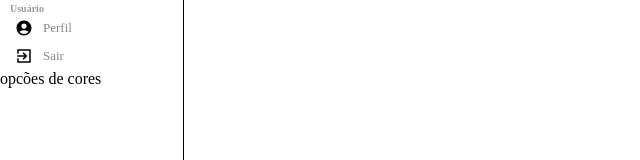
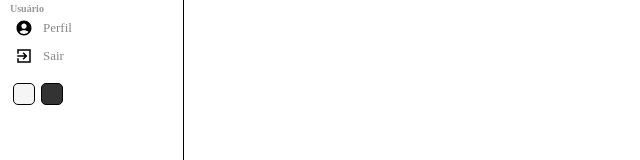
Before and after one commit to victor2706/Projeto-Final-frontend, a React (Create React App) app: page / in a window 1280 px wide. Shown: the part 284-444 px from the top of the page, without its empty margins (0-640 px from the left). Built offline with nearby package versions, Linux system fonts and the light colour scheme.

Commit message:
Barra Lateral 2

```diff
--- a/src/components/MenuLateral/Menulat.jsx
+++ b/src/components/MenuLateral/Menulat.jsx
@@ -47,7 +47,10 @@ const MenuLat = () => {
           </li>
         </ul>
       </div>
-      <div className="bottom">opcões de cores</div>
+      <div className="bottom">
+        <div className='opcaodecores'></div>
+        <div className='opcaodecores'></div>
+      </div>
     </div>
   )
 }
--- a/src/components/MenuLateral/menulat.scss
+++ b/src/components/MenuLateral/menulat.scss
@@ -54,4 +54,30 @@
             }
         }
     }
+
+
+    .bottom{
+        display: flex;
+        align-items: center;
+        margin: 10px;
+
+        .opcaodecores{
+            width: 20px;
+            height: 20px;
+            border-radius: 5px;
+            border: 1px solid #000;
+            cursor: pointer;
+            margin: 3px;
+
+            &:nth-child(1){
+                background-color: whitesmoke;
+            }
+            &:nth-child(2){
+                background-color: #333;
+            }
+            &:nth-child(3){
+                background-color: darkblue;
+            }
+        }
+    }
 }
```
